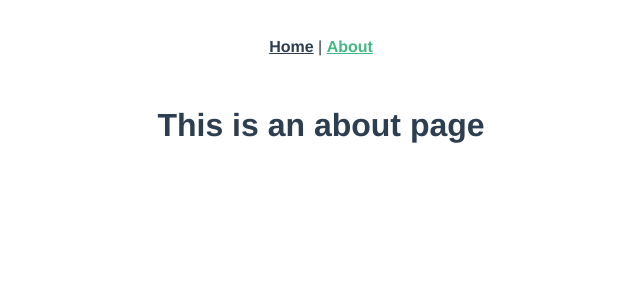
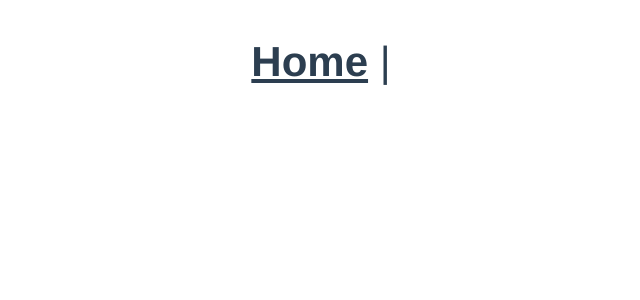
Before and after one commit to Chen-AMao/hybrid-app, a Vue app: page /about in a window 1280 px wide. Shown: the top 300 px of the page, without its empty margins (319-959 px from the left). Built offline with nearby package versions, Linux system fonts and the light colour scheme.

Commit message:
pre-settings

```diff
--- a/package.json
+++ b/package.json
@@ -9,6 +9,7 @@
   },
   "dependencies": {
     "core-js": "^3.6.5",
+    "sass-loader": "^8.0.2",
     "vue": "^2.6.11",
     "vue-router": "^3.2.0",
     "vuex": "^3.4.0"
@@ -27,6 +28,7 @@
     "eslint-plugin-promise": "^4.2.1",
     "eslint-plugin-standard": "^4.0.0",
     "eslint-plugin-vue": "^6.2.2",
+    "node-sass": "^4.14.1",
     "vue-template-compiler": "^2.6.11"
   }
 }
--- a/public/index.html
+++ b/public/index.html
@@ -3,7 +3,7 @@
   <head>
     <meta charset="utf-8">
     <meta http-equiv="X-UA-Compatible" content="IE=edge">
-    <meta name="viewport" content="width=device-width,initial-scale=1.0">
+    <meta name="viewport" content="width=device-width,initial-scale=1.0,maximum-scale=1.0,user-scalable=no">
     <link rel="icon" href="<%= BASE_URL %>favicon.ico">
     <title><%= htmlWebpackPlugin.options.title %></title>
   </head>
--- a/src/App.vue
+++ b/src/App.vue
@@ -2,7 +2,7 @@
   <div id="app">
     <div id="nav">
       <router-link to="/">Home</router-link> |
-      <router-link to="/about">About</router-link>
+      <!-- <router-link to="/about">About</router-link> -->
     </div>
     <router-view/>
   </div>
--- /dev/null
+++ b/src/assets/css/dimens.scss
@@ -0,0 +1,7 @@
+// 预计根元素大小 fontSize -> Iphone 6/6s/7/8
+$rootFontSize: 375 / 10;
+
+// 定义像素转化为rem的函数
+@function px2rem ($px) {
+    @return $px / $rootFontSize + rem;
+}
--- /dev/null
+++ b/src/assets/css/reset.css
@@ -0,0 +1,59 @@
+/* http://meyerweb.com/eric/tools/css/reset/
+   v2.0 | 20110126
+   License: none (public domain)
+*/
+
+html, body, div, span, applet, object, iframe,
+h1, h2, h3, h4, h5, h6, p, blockquote, pre,
+a, abbr, acronym, address, big, cite, code,
+del, dfn, em, img, ins, kbd, q, s, samp,
+small, strike, strong, sub, sup, tt, var,
+b, u, i, center,
+dl, dt, dd, ol, ul, li,
+fieldset, form, label, legend,
+table, caption, tbody, tfoot, thead, tr, th, td,
+article, aside, canvas, details, embed,
+figure, figcaption, footer, header, hgroup,
+menu, nav, output, ruby, section, summary,
+time, mark, audio, video {
+	margin: 0;
+	padding: 0;
+	border: 0;
+	font-size: 100%;
+	font: inherit;
+	vertical-align: baseline;
+}
+/* HTML5 display-role reset for older browsers */
+article, aside, details, figcaption, figure,
+footer, header, hgroup, menu, nav, section {
+	display: block;
+}
+body {
+	line-height: 1;
+}
+ol, ul {
+	list-style: none;
+}
+blockquote, q {
+	quotes: none;
+}
+blockquote:before, blockquote:after,
+q:before, q:after {
+	content: '';
+	content: none;
+}
+table {
+	border-collapse: collapse;
+	border-spacing: 0;
+}
+
+html, body {
+    width: 100%;
+    height: 100%;
+    overflow: hidden;
+    color: #333333;
+    /* 不指定为0，则图片之间默认会有一个间距 */
+    font-size: 0;
+    /* 不允许去选中文本 */
+    user-select: none;
+}
--- /dev/null
+++ b/src/assets/css/style.scss
@@ -0,0 +1,2 @@
+@import './dimens.scss';
+@import './reset';
--- /dev/null
+++ b/src/assets/js/htmlFontSize.js
@@ -0,0 +1,14 @@
+// 定义最大的fontSize
+const MAX_FONT_SIZE = 42
+
+// 监听html文档呗解析的时间
+document.addEventListener('DOMContentLoaded', () => {
+  // 获取html标签
+  const html = document.querySelector('html')
+  // 获取根元素fontSize的表述
+  let fontSize = window.innerWidth / 10
+  // 获取到的fontSize不许超过最大范围
+  fontSize = fontSize > MAX_FONT_SIZE ? MAX_FONT_SIZE : fontSize
+  // 定义根元素（html）fontSize的大小（rem）
+  html.style.fontSize = fontSize + 'px'
+})
--- a/src/main.js
+++ b/src/main.js
@@ -2,6 +2,7 @@ import Vue from 'vue'
 import App from './App.vue'
 import router from './router'
 import store from './store'
+import '@js/htmlFontSize'
 
 Vue.config.productionTip = false
 
--- a/src/router/index.js
+++ b/src/router/index.js
@@ -9,15 +9,15 @@ const routes = [
     path: '/',
     name: 'Home',
     component: Home
-  },
-  {
-    path: '/about',
-    name: 'About',
-    // route level code-splitting
-    // this generates a separate chunk (about.[hash].js) for this route
-    // which is lazy-loaded when the route is visited.
-    component: () => import(/* webpackChunkName: "about" */ '../views/About.vue')
   }
+  // {
+  //   path: '/about',
+  //   name: 'About',
+  //   // route level code-splitting
+  //   // this generates a separate chunk (about.[hash].js) for this route
+  //   // which is lazy-loaded when the route is visited.
+  //   component: () => import(/* webpackChunkName: "about" */ '../views/About.vue')
+  // }
 ]
 
 const router = new VueRouter({
--- a/src/views/About.vue
+++ /dev/null
@@ -1,5 +0,0 @@
-<template>
-  <div class="about">
-    <h1>This is an about page</h1>
-  </div>
-</template>
--- a/src/views/Home.vue
+++ b/src/views/Home.vue
@@ -1,18 +1,25 @@
 <template>
   <div class="home">
-    <img alt="Vue logo" src="../assets/logo.png">
-    <HelloWorld msg="Welcome to Your Vue.js App"/>
+    <p class="test">测试 fontSize</p>
   </div>
 </template>
 
 <script>
 // @ is an alias to /src
-import HelloWorld from '@/components/HelloWorld.vue'
+// import HelloWorld from '@/components/HelloWorld.vue'
 
 export default {
   name: 'Home',
   components: {
-    HelloWorld
+    // HelloWorld
   }
 }
 </script>
+
+<style lang="scss" scoped>
+@import '@css/style.scss';
+
+  .test {
+    font-size: px2rem(16);
+  }
+</style>
--- /dev/null
+++ b/vue.config.js
@@ -0,0 +1,22 @@
+// vue.config.js
+const path = require('path')
+
+module.exports = {
+  configureWebpack: config => {
+    if (process.env.NODE_ENV === 'production') {
+      // 为生产环境修改配置...
+    } else {
+      // 为开发环境修改配置...
+      return {
+        resolve: {
+          alias: {
+            '@js': path.resolve(__dirname, './src/assets/js'),
+            '@css': path.resolve(__dirname, './src/assets/css'),
+            '@imgs': path.resolve(__dirname, './src/assets/imgs'),
+            '@c': path.resolve(__dirname, './src/components')
+          }
+        }
+      }
+    }
+  }
+}
```
Also changed, not shown: 1 other file (tests, documents, lock files or other folders).
